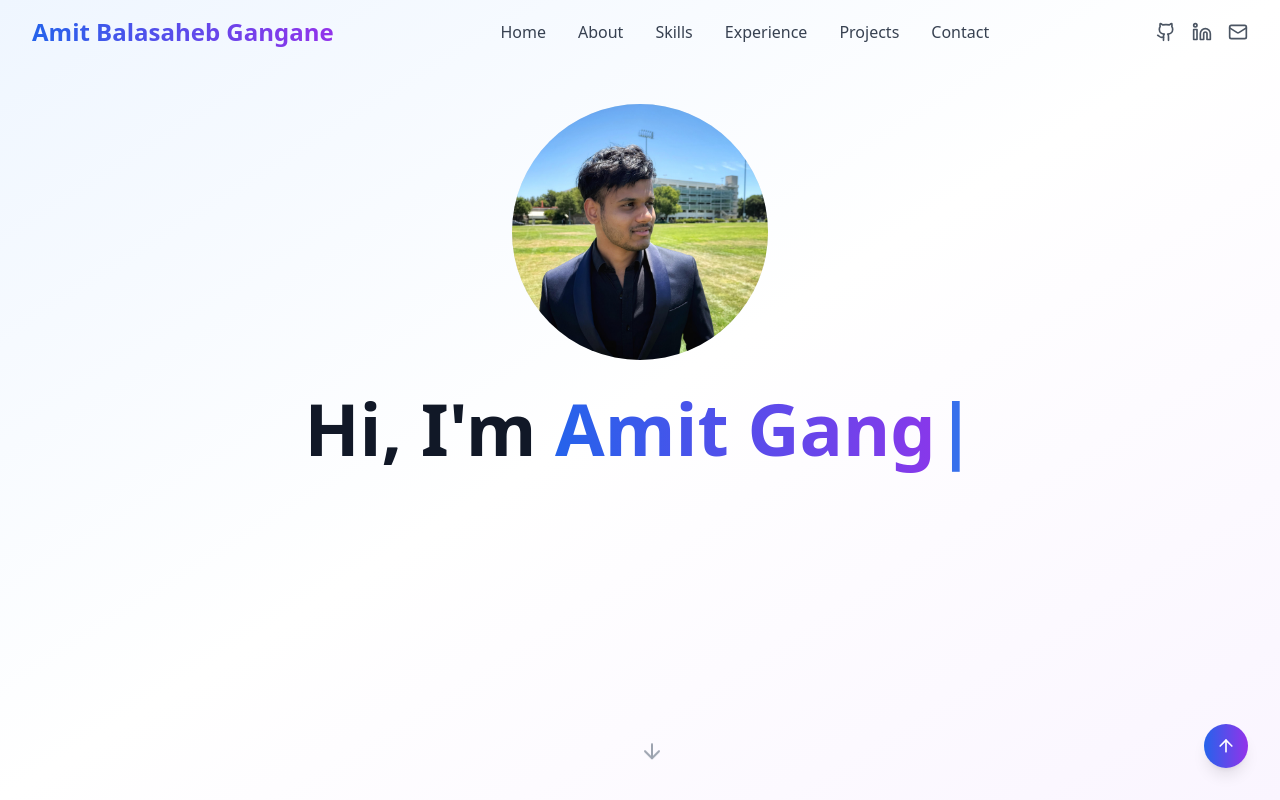
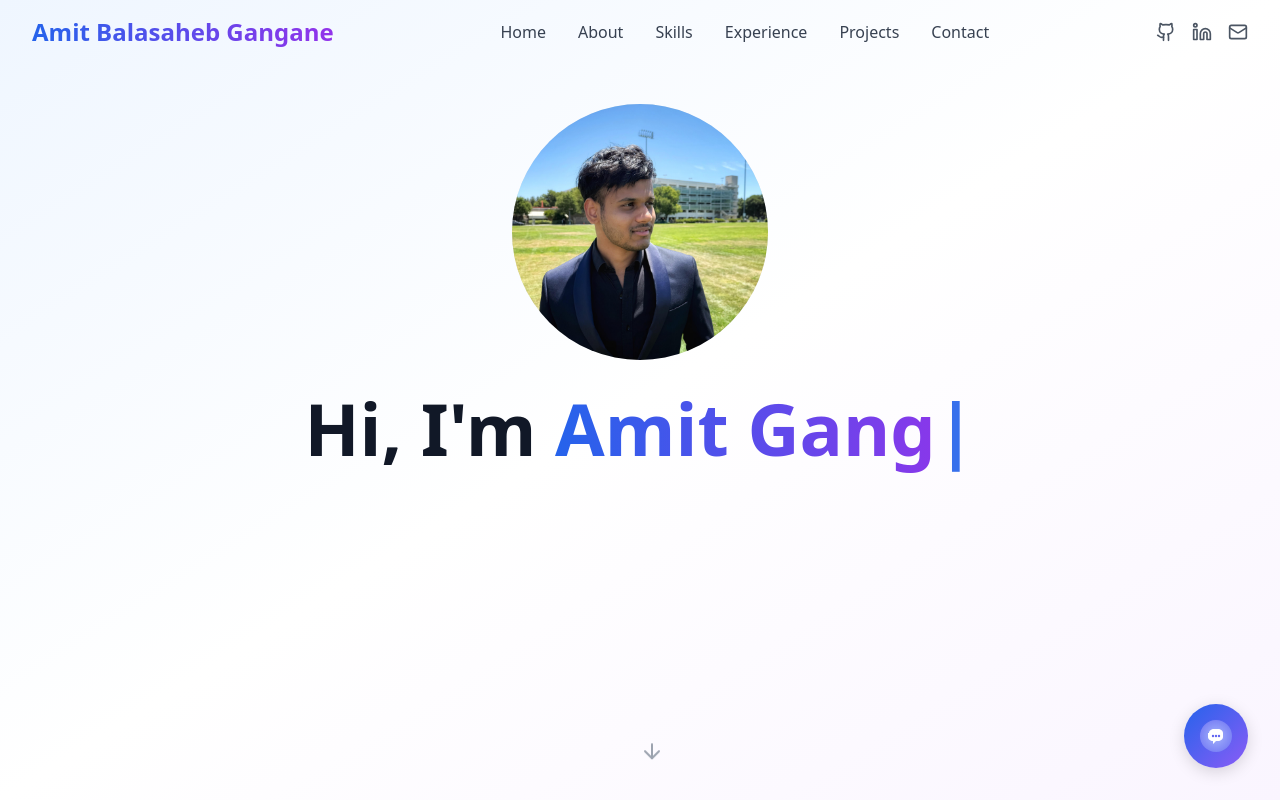
Before and after one commit to amitgangane/My-portfolio, a React (Vite) app: page / in a window 1280 px wide. Shown: the top 800 px of the page. Built offline with nearby package versions, Linux system fonts and the light colour scheme.

Commit message:
added a chatbot

```diff
--- a/index.html
+++ b/index.html
@@ -51,5 +51,8 @@
   <body>
     <div id="root"></div>
     <script type="module" src="/src/main.tsx"></script>
+
+    <script>
+    </script>
   </body>
 </html>
--- a/src/App.tsx
+++ b/src/App.tsx
@@ -8,6 +8,8 @@ import Experience from './components/Experience';
 import Projects from './components/Projects';
 import Contact from './components/Contact';
 import Footer from './components/Footer';
+import ChatbotWidget from './components/ChatbotWidget';
+import ScrollToTopButton from './components/ScrollToTopButton';
 
 function App() {
   const [isLoading, setIsLoading] = useState(true);
@@ -32,6 +34,8 @@ function App() {
         <Contact />
       </main>
       <Footer />
+      <ChatbotWidget />
+      <ScrollToTopButton />
     </div>
   );
 }
--- /dev/null
+++ b/src/components/ChatbotWidget.tsx
@@ -0,0 +1,109 @@
+import React, { useRef, useEffect, useState } from 'react';
+
+const ChatbotWidget: React.FC = () => {
+  const [open, setOpen] = useState(false);
+  const btnRef = useRef<HTMLButtonElement>(null);
+  const iframeRef = useRef<HTMLDivElement>(null);
+
+  // Close the chatbot if user clicks outside
+  useEffect(() => {
+    const handleClick = (e: MouseEvent) => {
+      if (
+        open &&
+        iframeRef.current &&
+        btnRef.current &&
+        !iframeRef.current.contains(e.target as Node) &&
+        !btnRef.current.contains(e.target as Node)
+      ) {
+        setOpen(false);
+      }
+    };
+    document.addEventListener('mousedown', handleClick);
+    return () => document.removeEventListener('mousedown', handleClick);
+  }, [open]);
+
+  return (
+    <>
+      {/* Floating Chatbot Button */}
+      <button
+        ref={btnRef}
+        aria-label="Open chat"
+        onClick={() => setOpen((v) => !v)}
+        style={{
+          position: 'fixed',
+          bottom: 32,
+          right: 32,
+          zIndex: 9999,
+          background: 'linear-gradient(135deg, #2563eb 0%, #8b5cf6 100%)',
+          border: 'none',
+          borderRadius: '50%',
+          width: 64,
+          height: 64,
+          boxShadow: '0 4px 16px rgba(0,0,0,0.15)',
+          display: 'flex',
+          alignItems: 'center',
+          justifyContent: 'center',
+          cursor: 'pointer',
+        }}
+      >
+        {/* Attractive custom chat icon */}
+        <svg width="36" height="36" viewBox="0 0 36 36" fill="none" xmlns="http://www.w3.org/2000/svg">
+          <defs>
+            <radialGradient id="bubble-gradient" cx="50%" cy="50%" r="80%">
+              <stop offset="0%" stopColor="#a5b4fc"/>
+              <stop offset="100%" stopColor="#6366f1"/>
+            </radialGradient>
+            <filter id="bubble-shadow" x="0" y="0" width="36" height="36" filterUnits="userSpaceOnUse">
+              <feDropShadow dx="0" dy="2" stdDeviation="2" floodColor="#6366f1" floodOpacity="0.18"/>
+            </filter>
+          </defs>
+          <g filter="url(#bubble-shadow)">
+            <ellipse cx="18" cy="18" rx="16" ry="16" fill="url(#bubble-gradient)"/>
+            <path d="M11 15c0-2.21 2.24-4 5-4h4c2.76 0 5 1.79 5 4v4c0 2.21-2.24 4-5 4h-2l-3 3v-3c-2.76 0-5-1.79-5-4v-4z" fill="white"/>
+            <circle cx="15" cy="18" r="1.2" fill="#6366f1"/>
+            <circle cx="18" cy="18" r="1.2" fill="#6366f1"/>
+            <circle cx="21" cy="18" r="1.2" fill="#6366f1"/>
+          </g>
+        </svg>
+      </button>
+      {/* Chatbot Iframe Popup */}
+      {open && (
+        <div
+          ref={iframeRef}
+          style={{
+            position: 'fixed',
+            bottom: 104,
+            right: 32,
+            zIndex: 9999,
+            width: 370,
+            maxWidth: '95vw',
+            height: 600,
+            boxShadow: '0 8px 32px rgba(0,0,0,0.18)',
+            borderRadius: 18,
+            overflow: 'hidden',
+            background: 'white',
+            animation: 'fadeInUp 0.25s',
+          }}
+        >
+          <iframe
+            src="https://www.chatbase.co/chatbot-iframe/ln6K3DA-O958Kddcd6-kt"
+            width="100%"
+            height="100%"
+            style={{ border: 'none', minHeight: 600, borderRadius: 18 }}
+            allow="clipboard-write"
+            title="Chatbot"
+          ></iframe>
+        </div>
+      )}
+      {/* Simple fadeInUp animation */}
+      <style>{`
+        @keyframes fadeInUp {
+          from { opacity: 0; transform: translateY(40px); }
+          to { opacity: 1; transform: translateY(0); }
+        }
+      `}</style>
+    </>
+  );
+};
+
+export default ChatbotWidget;
--- a/src/components/Footer.tsx
+++ b/src/components/Footer.tsx
@@ -68,15 +68,6 @@ const Footer = () => {
           </p>
         </div>
       </div>
-
-      {/* Scroll to Top Button */}
-      <button
-        onClick={scrollToTop}
-        className="fixed bottom-8 right-8 bg-gradient-to-r from-blue-600 to-purple-600 text-white p-3 rounded-full shadow-lg hover:shadow-xl transform hover:scale-110 transition-all duration-200 z-50"
-        aria-label="Scroll to top"
-      >
-        <ArrowUp size={20} />
-      </button>
     </footer>
   );
 };
--- /dev/null
+++ b/src/components/ScrollToTopButton.tsx
@@ -0,0 +1,32 @@
+import React, { useState, useEffect } from 'react';
+import { ArrowUp } from 'lucide-react';
+
+const ScrollToTopButton: React.FC = () => {
+  const [visible, setVisible] = useState(false);
+
+  useEffect(() => {
+    const handleScroll = () => {
+      setVisible(window.scrollY > 200);
+    };
+    window.addEventListener('scroll', handleScroll);
+    return () => window.removeEventListener('scroll', handleScroll);
+  }, []);
+
+  const scrollToTop = () => {
+    window.scrollTo({ top: 0, behavior: 'smooth' });
+  };
+
+  if (!visible) return null;
+
+  return (
+    <button
+      onClick={scrollToTop}
+      className="fixed bottom-8 left-8 bg-gradient-to-r from-blue-600 to-purple-600 text-white p-3 rounded-full shadow-lg hover:shadow-xl transform hover:scale-110 transition-all duration-200 z-50"
+      aria-label="Scroll to top"
+    >
+      <ArrowUp size={20} />
+    </button>
+  );
+};
+
+export default ScrollToTopButton;
```
